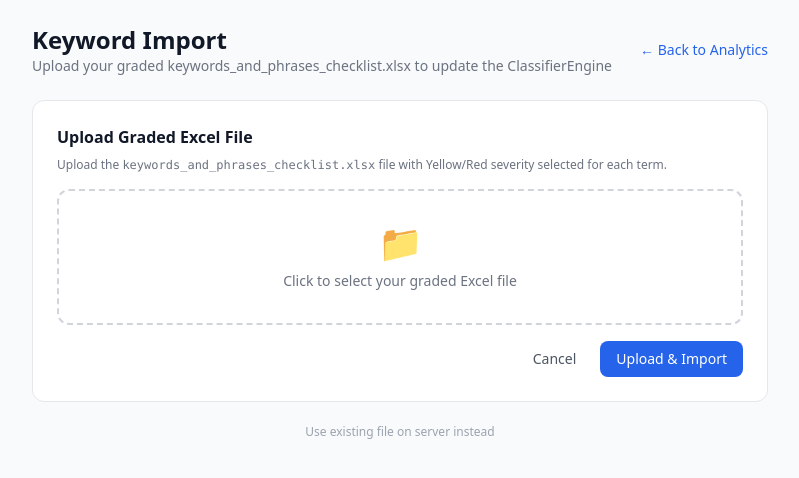
After one commit to Jjc240flik/pain-relief-app, a Python web app: template andon/app/templates/admin/keywords.html in a window 1280 px wide. The commit adds this page. Shown: the top 478 px of the page, without its empty margins (240-1039 px from the left). Run offline with Jinja, Linux system fonts and the light colour scheme; the template is opened without the code that fills it, so the values that code supplies are empty; some libraries are stand-ins or nearby versions.

Commit message:
feat: self-service keyword import via admin UI upload form

```diff
--- a/andon/app/templates/admin/analytics.html
+++ b/andon/app/templates/admin/analytics.html
@@ -238,7 +238,8 @@
   <!-- Footer -->
   <div class="text-center text-xs text-gray-400 py-6 border-t border-gray-100 mt-8 flex flex-col items-center gap-2">
     <div class="flex gap-4">
-      <a href="/admin/alerts" class="text-blue-500 hover:text-blue-700">🔔 Configure Alerts</a>
+      <a href="/admin/keywords" class="text-blue-500 hover:text-blue-700">🔤 Keyword Import</a>
+      <a href="/admin/alerts" class="text-blue-500 hover:text-blue-700">🔔 Alerts</a>
       <a href="/admin/scorecard" class="text-gray-400 hover:text-gray-600">📊 Scorecard</a>
       <a href="/admin/contacts" class="text-gray-400 hover:text-gray-600">👥 Contacts</a>
     </div>
--- /dev/null
+++ b/andon/app/templates/admin/keywords.html
@@ -0,0 +1,61 @@
+{% extends "base.html" %}
+{% block title %}Admin — Keyword Import{% endblock %}
+
+{% block content %}
+<div class="max-w-3xl mx-auto px-4 py-6">
+
+  <div class="flex items-center justify-between mb-6">
+    <div>
+      <h1 class="text-2xl font-bold text-gray-900">Keyword Import</h1>
+      <p class="text-sm text-gray-500">Upload your graded keywords_and_phrases_checklist.xlsx to update the ClassifierEngine</p>
+    </div>
+    <a href="/admin/analytics" class="text-sm text-blue-600 hover:text-blue-800">← Back to Analytics</a>
+  </div>
+
+  {% if error %}
+  <div class="mb-4 px-4 py-3 bg-red-50 border border-red-200 rounded-lg text-sm text-red-700">
+    ❌ {{ error }}
+  </div>
+  {% endif %}
+
+  {% if report %}
+  <div class="mb-6 bg-green-50 border border-green-200 rounded-xl p-4">
+    <pre class="text-xs text-green-800 whitespace-pre leading-relaxed">{{ report }}</pre>
+  </div>
+  <div class="mb-6 text-center">
+    <a href="/admin/analytics" class="text-sm text-blue-600 hover:text-blue-800">← Back to Analytics</a>
+  </div>
+  {% endif %}
+
+  {% if not report %}
+  <div class="bg-white rounded-xl border border-gray-200 p-6">
+    <h2 class="font-semibold text-gray-900 mb-2">Upload Graded Excel File</h2>
+    <p class="text-xs text-gray-500 mb-4">Upload the <code>keywords_and_phrases_checklist.xlsx</code> file with Yellow/Red severity selected for each term.</p>
+
+    <form method="post" action="/admin/upload-keywords" enctype="multipart/form-data" class="space-y-4">
+      <div class="border-2 border-dashed border-gray-300 rounded-xl p-8 text-center hover:border-blue-400 transition cursor-pointer"
+           onclick="document.getElementById('file-input').click()">
+        <div class="text-4xl mb-2">📁</div>
+        <p class="text-sm text-gray-500 font-medium">Click to select your graded Excel file</p>
+        <input id="file-input" type="file" name="file" accept=".xlsx" class="hidden" required>
+      </div>
+      <div class="flex justify-end gap-2">
+        <a href="/admin/analytics" class="px-4 py-2 text-sm text-gray-600 hover:text-gray-800">Cancel</a>
+        <button type="submit" class="px-4 py-2 text-sm bg-blue-600 text-white rounded-lg hover:bg-blue-700">Upload & Import</button>
+      </div>
+    </form>
+  </div>
+
+  <div class="mt-4 text-center">
+    <a href="/admin/import-keywords" class="text-xs text-gray-400 hover:text-gray-600">Use existing file on server instead</a>
+  </div>
+  {% endif %}
+
+</div>
+
+<script>
+  document.getElementById('file-input')?.addEventListener('change', function() {
+    if (this.files.length > 0) this.closest('form').submit();
+  });
+</script>
+{% endblock %}
```
Also changed, not shown: andon/app/api/admin.py (+50 -10 lines).
